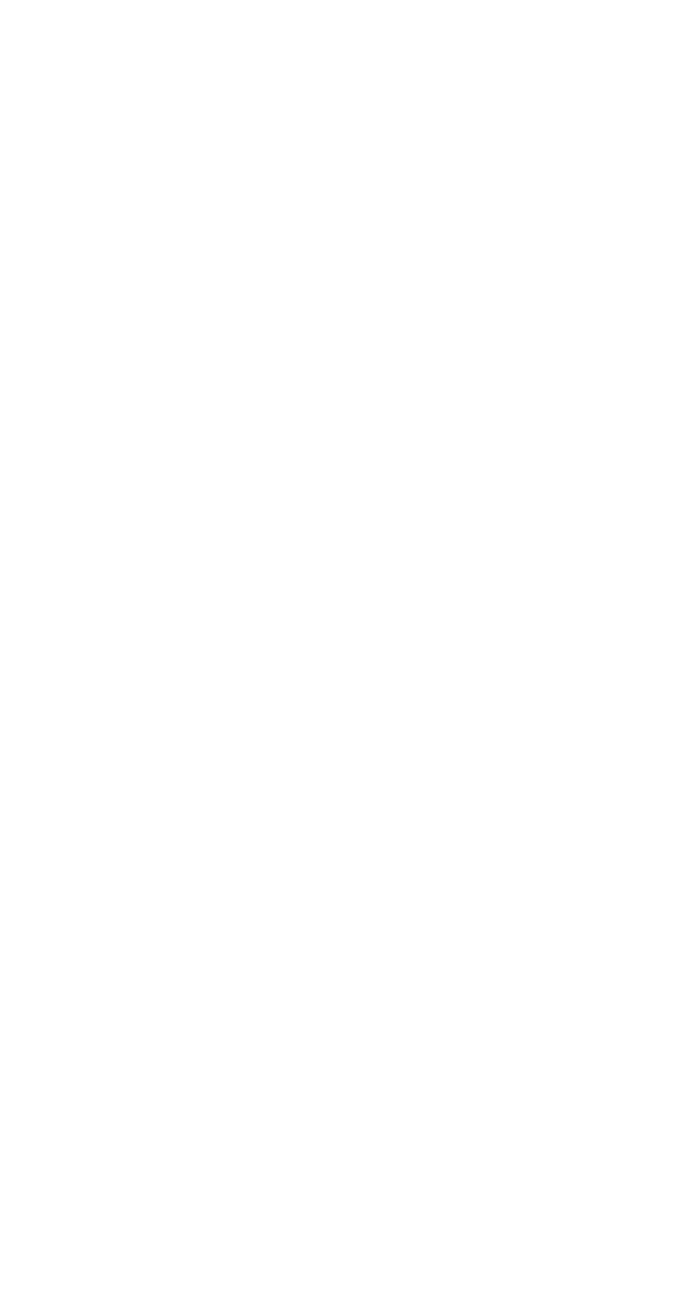
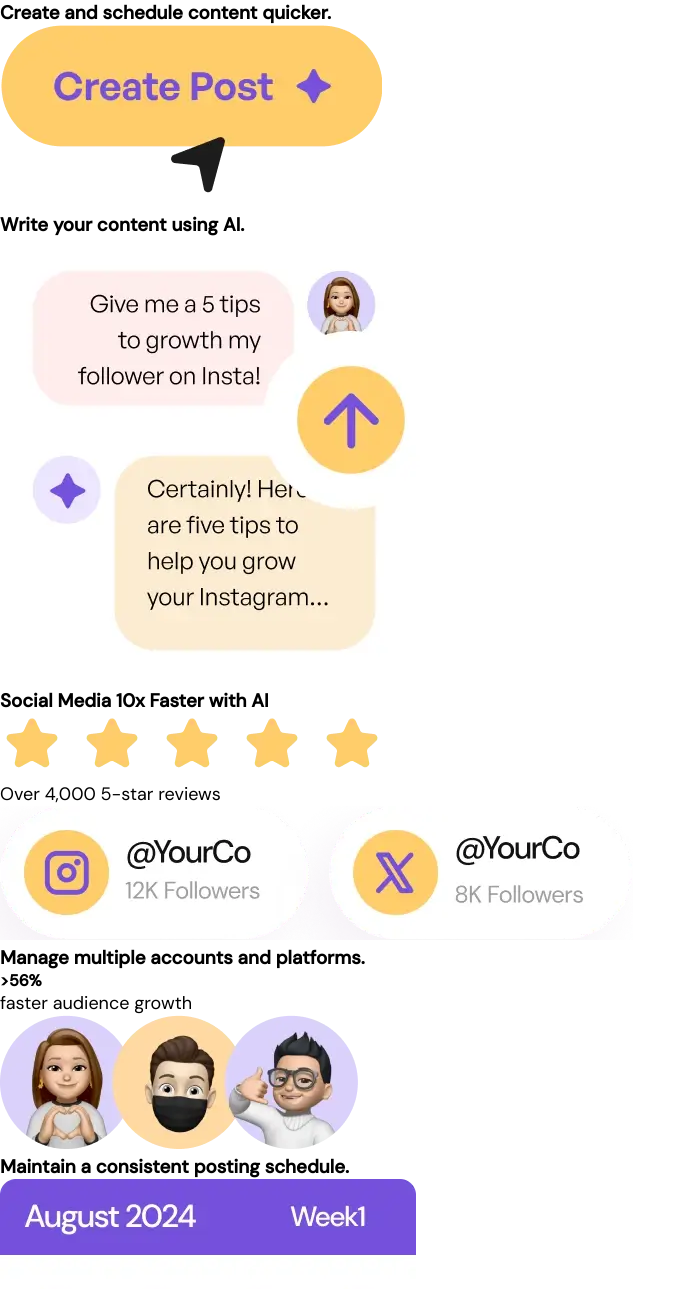
Before and after one commit to Yasmim-Coimbra/bento-grid, a plain HTML site: page index.html in a window 1280 px wide. Shown: the top 1289 px of the page, without its empty margins (0-689 px from the left). Before the commit the page ends 800 px from the top, so only its background shows below. Drawn offline with Linux system fonts and the light colour scheme.

Commit message:
done the projects index.html file

```diff
--- a/index.html
+++ b/index.html
@@ -21,7 +21,43 @@
 </head>
 
 <body>
-
+    <main>
+        <div class="container">
+            <div class="card sched-content">
+                <h3>Create and schedule content <span> quicker.</span></h3>
+                <img src="./src/images/illustration-create-post.webp" alt="Creat Post icon">
+            </div>
+            <div class="card ai-content">
+                <h3>Write your content using AI.</h3>
+                <img src="./src/images/illustration-ai-content.webp" alt="AI Content icon">
+            </div>
+            <div class="card fast-social">
+                <h3>Social Media 10x Faster with AI</h3>
+                <img src="./src/images/illustration-five-stars.webp" alt="Five Stars illustration">
+                <p>Over 4,000 5-star reviews</p>
+            </div>
+            <div class="card accounts">
+                <img src="./src/images/illustration-multiple-platforms.webp" alt="Plataforms icons">
+                <h3>Manage multiple accounts and platforms.</h3>
+                <span><strong>>56%</strong></span>
+                <p>faster audience growth</p>
+                <img src="./src/images/illustration-audience-growth.webp" alt="Profile Picture icons">
+            </div>
+            <div class="card consistency">
+                <h3>Maintain a consistent posting schedule.</h3>
+                <img src="./src/images/illustration-consistent-schedule.webp" alt="Consistent Schedule illustration">
+            </div>
+            <div class="card growth">
+                <img src="./src/images/illustration-grow-followers.webp" alt="Grow Followers illustration">
+                <h3>Grow followers with non-stop content.</h3>
+            </div>
+            <div class="card sched-media">
+                <h3>Schedule to social media.</h3>
+                <img src="./src/images/illustration-schedule-posts.webp" alt="Most Active Social Media Hours illustration">
+                <p>Optimize post timings to publish content at the perfect time for your audience.</p>
+            </div>
+        </div>
+    </main>
 </body>
 
 </html>
```
